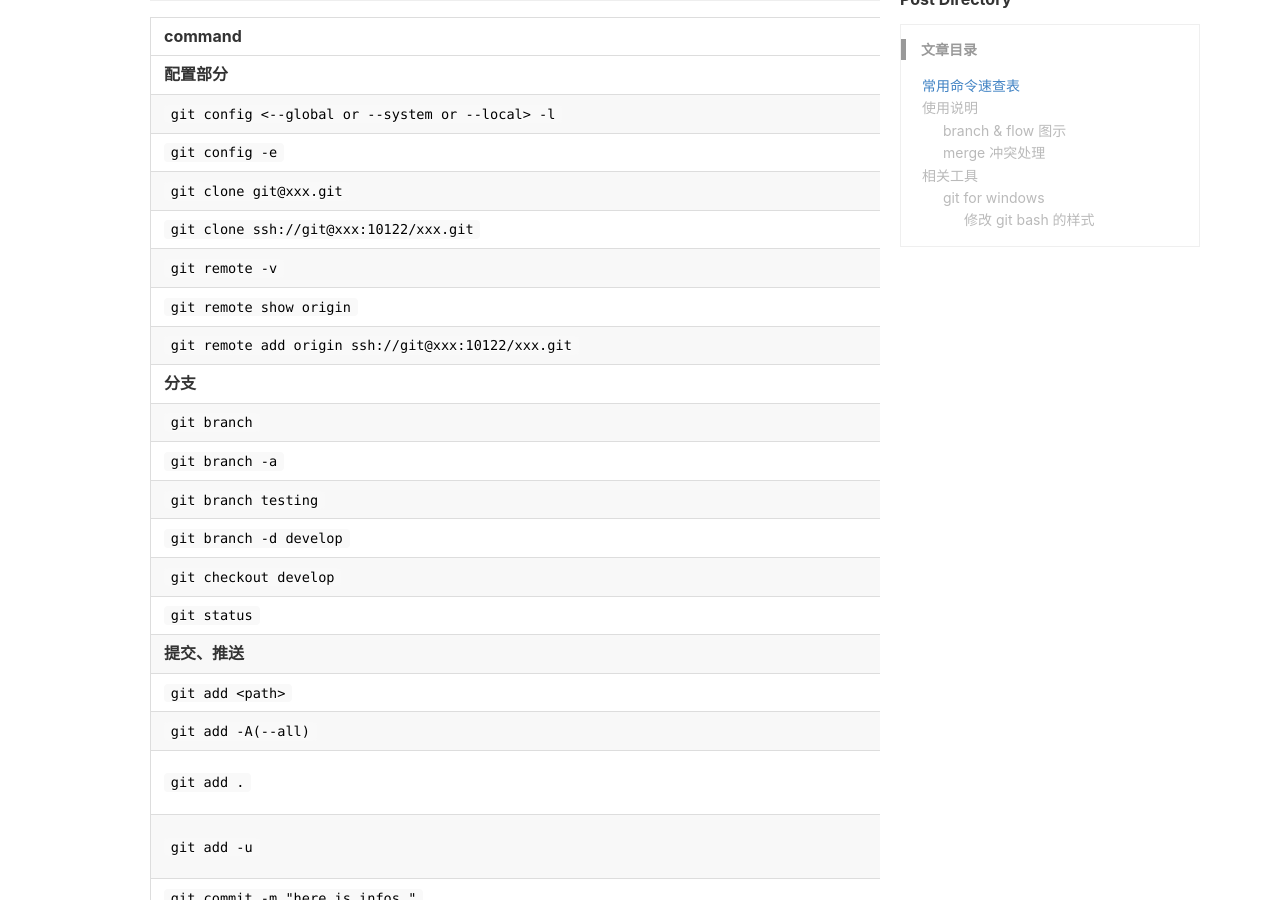
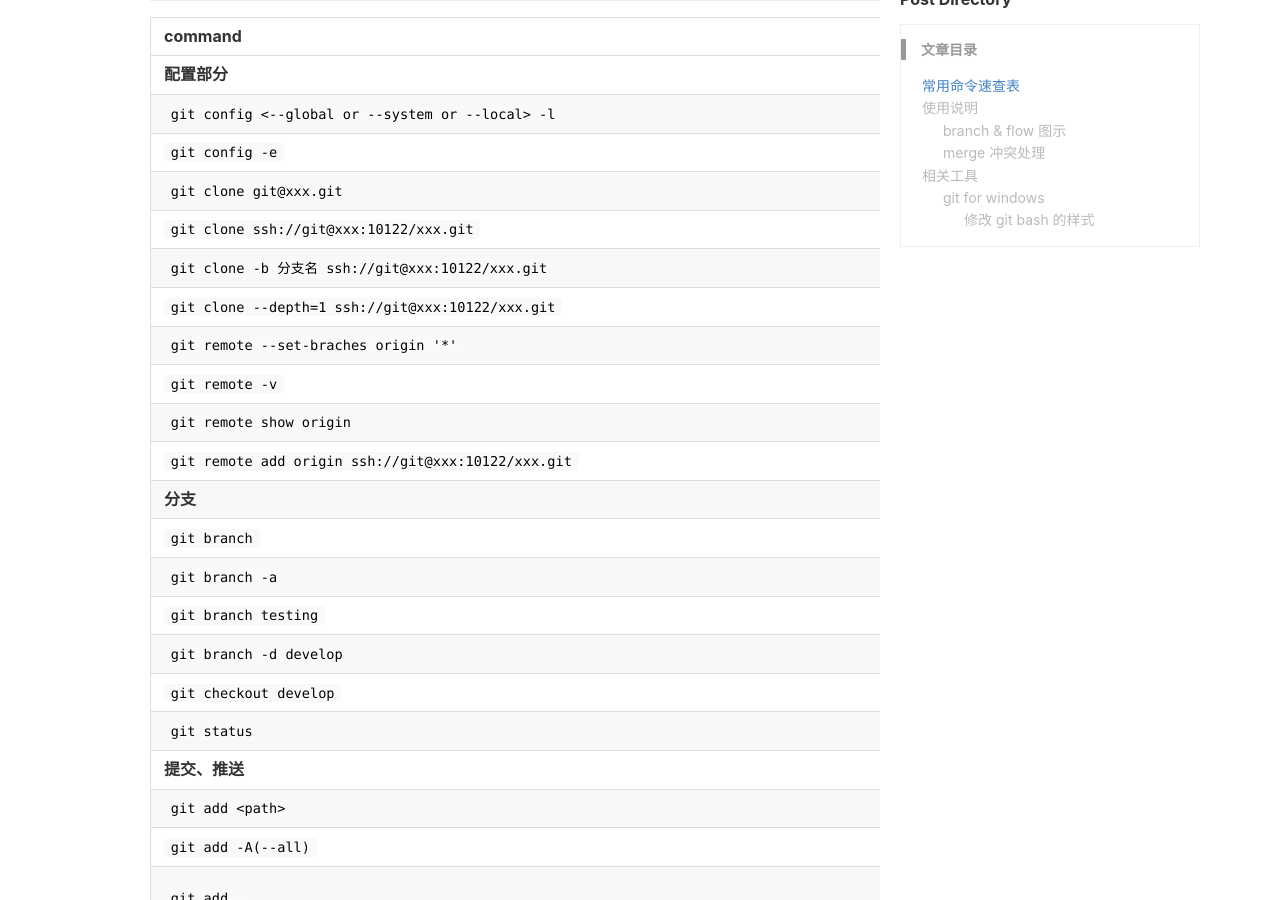
Before and after one commit to stdupanda/stdupanda.github.io, a Jekyll site: the page built from _posts/git/2017-05-05-git-commands.md, in a window 1280 px wide and 900 px high, scrolled down 336 px. Built offline with Jekyll 4.4.1, drawn with Linux system fonts in a browser that asks for light colours; nearby versions of some CDN libraries; comment, search, counter and statistics services are not loaded.

Commit message:
upt git-cmd

```diff
--- a/_posts/git/2017-05-05-git-commands.md
+++ b/_posts/git/2017-05-05-git-commands.md
@@ -17,6 +17,9 @@ keywords: Python, Ubuntu, psutil
 | `git config -e`                                      | vi 修改配置信息 |
 | `git clone git@xxx.git`                              | 从远程主机克隆一个版本库 |
 | `git clone ssh://git@xxx:10122/xxx.git`              | 从远程主机克隆一个版本库 |
+| `git clone -b 分支名 ssh://git@xxx:10122/xxx.git`     | 从远程主机克隆一个指定分支到本地 |
+| `git clone --depth=1 ssh://git@xxx:10122/xxx.git`    | 浅克隆(shallow clone) |
+| `git remote --set-braches origin '*'`                | 获取远程库的所有分支 |
 | `git remote -v`                                      | 查看 git 远程库地址 |
 | `git remote show origin`                             | 查看远程库对应关系 |
 | `git remote add origin ssh://git@xxx:10122/xxx.git`  | 新增远程库     |
```
